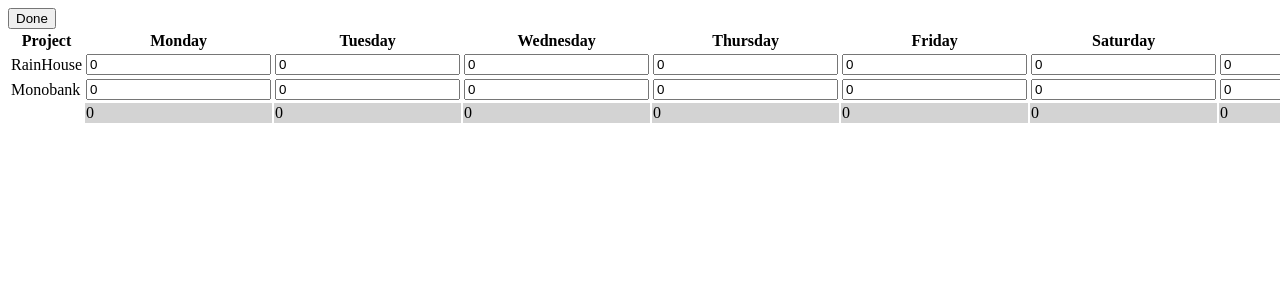
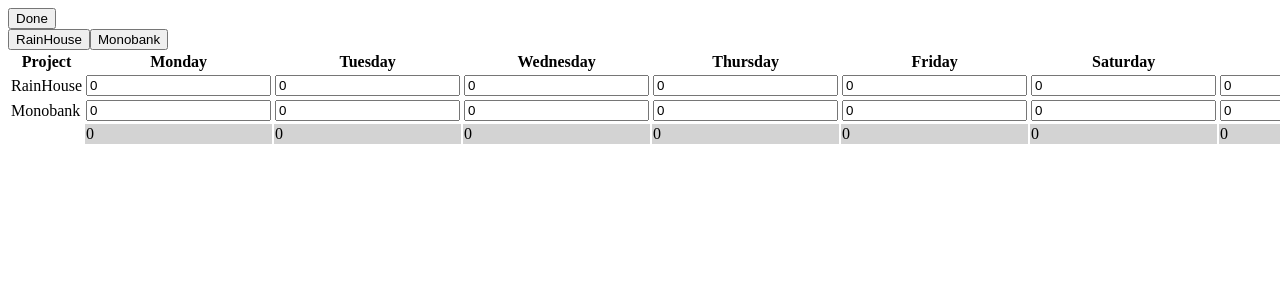
Before and after one commit to knutvalen/sandbox-react-typescript, a React (Create React App) app: page / in a window 1280 px wide. Both pictures are taken after a click on the button "Manage projects". Shown: the top 300 px of the page. Built offline with nearby package versions, Linux system fonts and the light colour scheme.

Commit message:
map projects to buttons

```diff
--- a/src/App.tsx
+++ b/src/App.tsx
@@ -1,12 +1,12 @@
 import * as React from 'react';
 import './App.css';
 import TimeTracking from './components/TimeTracking';
+import ManageProjects from './components/ManageProjects';
 import { createStore, applyMiddleware } from 'redux';
 import { Provider } from 'react-redux';
 import { StoreState } from './types/index';
 import { timeTracking } from './reducers/index';
 import logger from 'redux-logger';
-import ManageProjects from './components/ManageProjects';
 
 const store = createStore<StoreState>(timeTracking, applyMiddleware(logger));
 
--- a/src/components/ManageProjects.tsx
+++ b/src/components/ManageProjects.tsx
@@ -1,22 +1,35 @@
 import * as React from 'react';
 import { connect } from 'react-redux';
-import { StoreState, Func, ManageProjectsPayload } from '../types/index';
+import { StoreState, Project, Func, ManageProjectsPayload } from '../types/index';
 import { manageProjectsAction } from '../actions/index';
+import ManageProjectsList from './ManageProjectsList';
 
 interface ManageProjectsProps {
     managingProjects: boolean;
     manageProjects: Func<ManageProjectsPayload, void>;
+    projects: Project[];
 }
 
-const ManageProjects: React.SFC<ManageProjectsProps> = ({ managingProjects, manageProjects }) => {
+const ManageProjects: React.SFC<ManageProjectsProps> = ({ managingProjects, manageProjects, projects }) => {
     const text = managingProjects ? "Done" : "Manage projects";
+    if (managingProjects) {
+        return (
+            <div>
+                <button onClick={() => manageProjects({ managingProjects: managingProjects })}>{text}</button>
+                <div>
+                    <ManageProjectsList projects={projects} />
+                </div>
+            </div>
+        );
+    }
     return (
-        <button onClick={() => manageProjects({managingProjects: managingProjects})}>{text}</button>
+        <button onClick={() => manageProjects({ managingProjects: managingProjects })}>{text}</button>
     );
 }
 
 const mapStateToProps = (state: StoreState) => ({
-    managingProjects: state.managingProjects
+    managingProjects: state.managingProjects,
+    projects: state.projects
 });
 
 const mapDispatchToProps = (dispatch: any) => ({
--- /dev/null
+++ b/src/components/ManageProjectsList.tsx
@@ -0,0 +1,28 @@
+import * as React from 'react';
+import { connect } from 'react-redux';
+import { StoreState, Project } from '../types/index';
+import { map } from 'ramda';
+
+interface ManageProjectsListProps {
+    readonly projects: Project[];
+}
+
+const mapProjects = (projects: Project[]) => map((project: Project) => <button>{project.name}</button>, projects);
+
+const ManageProjectsList: React.SFC<ManageProjectsListProps> = ({ projects }) => {
+    return (
+        <React.Fragment>
+            {mapProjects(projects)}
+        </React.Fragment>
+    );
+}
+
+const mapStateToProps = (state: StoreState) => ({
+
+});
+
+const mapDispatchToProps = (dispatch: any) => ({
+
+});
+
+export default connect(mapStateToProps, mapDispatchToProps)(ManageProjectsList);
--- a/src/components/TimeTracking.tsx
+++ b/src/components/TimeTracking.tsx
@@ -13,7 +13,7 @@
     projects: Project[];
 }
 
-const TimeTracking: React.SFC<TimeTrackingProps> = (props) => {
+const TimeTracking: React.SFC<TimeTrackingProps> = ({timeTrackingChanged, projects}) => {
     return (
         <table>
             <tbody>
@@ -27,8 +27,8 @@
                     <th>Saturday</th>
                     <th>Sunday</th>
                 </tr>
-                <ProjectsList projects={props.projects} timeTrackingChanged={props.timeTrackingChanged} />
-                <SummaryRow projects={props.projects} />
+                <ProjectsList projects={projects} timeTrackingChanged={timeTrackingChanged} />
+                <SummaryRow projects={projects} />
             </tbody>
         </table>
     );
```
